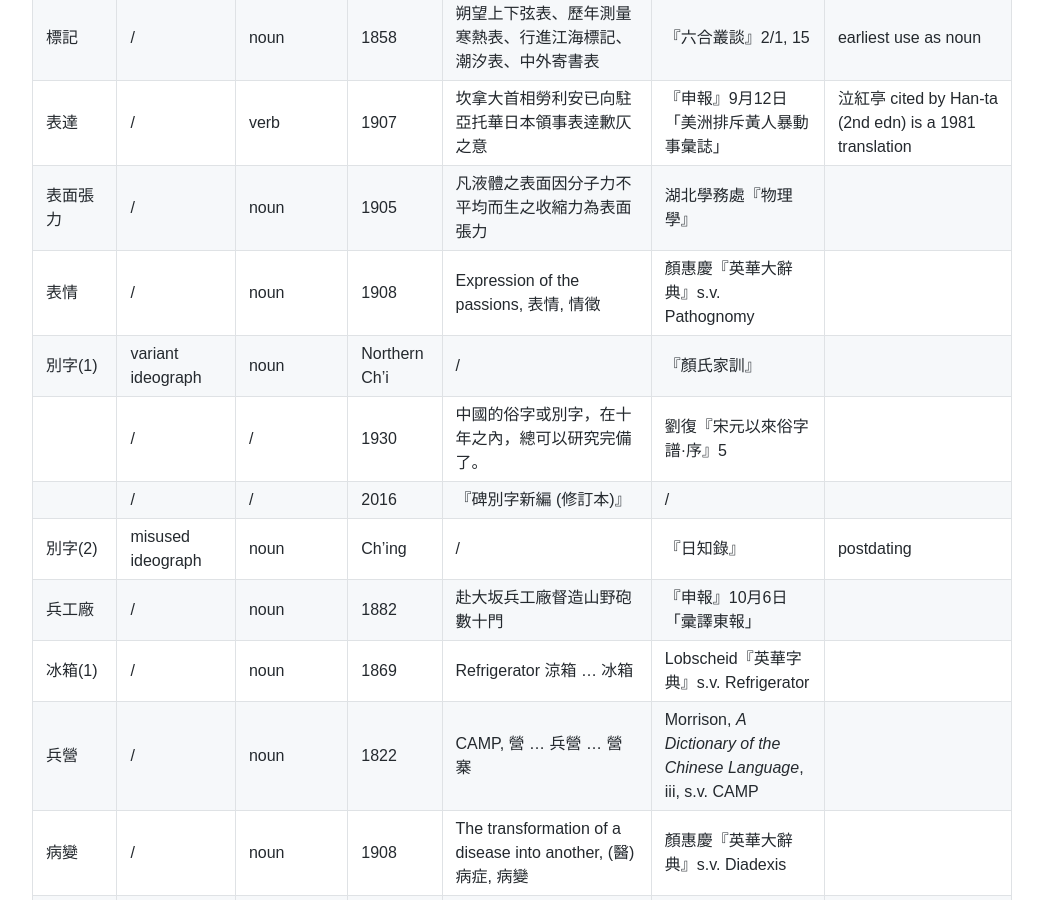
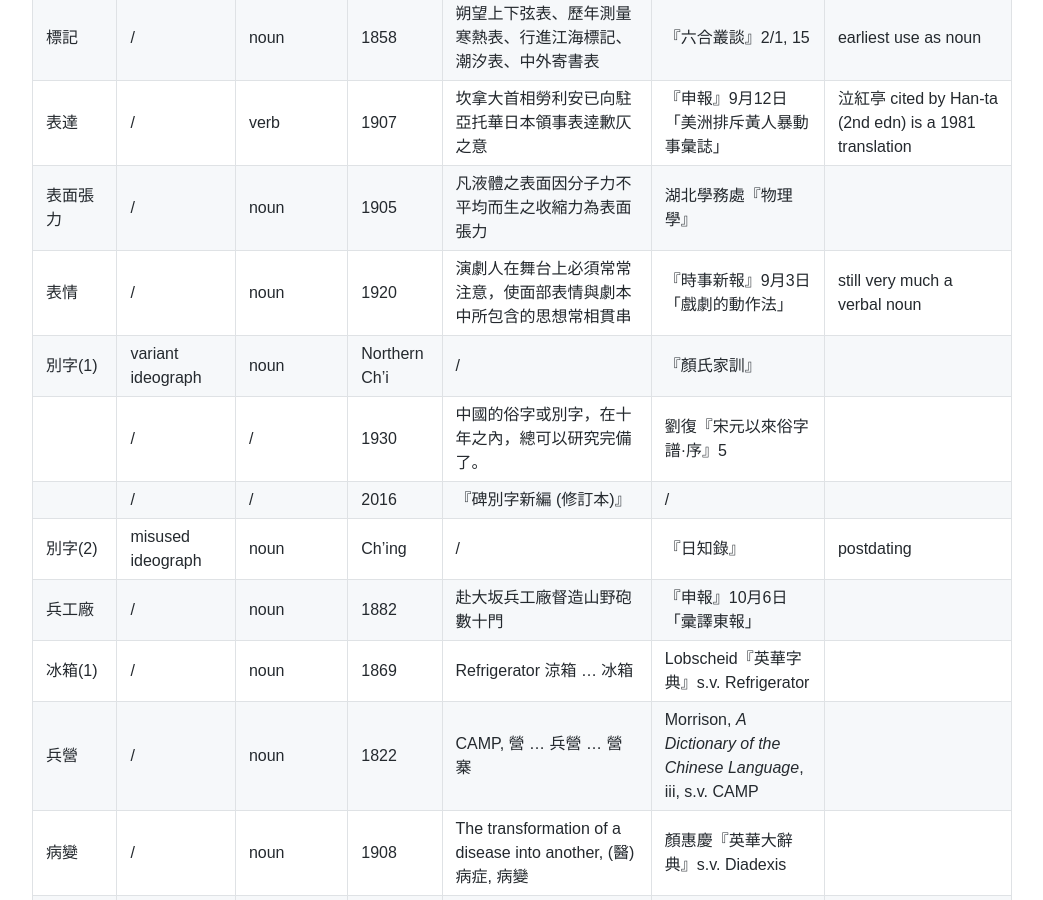
Before and after one commit to t18d/HuangSupplement, a Jekyll site: the page built from build/b.md, in a window 1280 px wide and 900 px high, scrolled down 7408 px. Shown: the whole window, without its empty margins (118-1161 px from the left). Built offline with Jekyll 4.4.1, drawn with Linux system fonts in a browser that asks for light colours; some web fonts are replaced.

Commit message:
Fix 表情

```diff
--- a/build/b.md
+++ b/build/b.md
@@ -122,7 +122,7 @@ Lemma|Sense|Word Class|Year|Quotation|Source|Note|
 標記|/|noun|1858|朔望上下弦表、歷年測量寒熱表、行進江海標記、潮汐表、中外寄書表|『六合叢談』2/1, 15|earliest use as noun|
 表達|/|verb|1907|坎拿大首相勞利安已向駐亞托華日本領事表逹歉仄之意|『申報』9月12日「美洲排斥黃人暴動事彙誌」|泣紅亭 cited by Han-ta (2nd edn) is a 1981 translation|
 表面張力|/|noun|1905|凡液體之表面因分子力不平均而生之收縮力為表面張力|湖北學務處『物理學』||
-表情|/|noun|1908|Expression of the passions, 表情, 情徵|顏惠慶『英華大辭典』s.v. Pathognomy||
+表情|/|noun|1920|演劇人在舞台上必須常常注意，使面部表情與劇本中所包含的思想常相貫串|『時事新報』9月3日「戲劇的動作法」|still very much a verbal noun|
 別字(1)|variant ideograph|noun|Northern Ch'i|/|『顏氏家訓』||
 |/|/|1930|中國的俗字或別字，在十年之內，總可以研究完備了。|劉復『宋元以來俗字譜·序』5||
 |/|/|2016|『碑別字新編 (修訂本)』|/||
--- a/dict/b.csv
+++ b/dict/b.csv
@@ -105,7 +105,7 @@ Lemma,Sense,Word Class,Year,Quotation,Source,Note
 標記,/,noun,1858,朔望上下弦表、歷年測量寒熱表、行進江海標記、潮汐表、中外寄書表,"『六合叢談』2/1, 15",earliest use as noun
 表達,/,verb,1907,坎拿大首相勞利安已向駐亞托華日本領事表逹歉仄之意,『申報』9月12日「美洲排斥黃人暴動事彙誌」,泣紅亭 cited by Han-ta (2nd edn) is a 1981 translation
 表面張力,/,noun,1905,凡液體之表面因分子力不平均而生之收縮力為表面張力,湖北學務處『物理學』,
-表情,/,noun,1908,"Expression of the passions, 表情, 情徵",顏惠慶『英華大辭典』s.v. Pathognomy,
+表情,/,noun,1920,演劇人在舞台上必須常常注意，使面部表情與劇本中所包含的思想常相貫串,『時事新報』9月3日「戲劇的動作法」,still very much a verbal noun
 別字(1),variant ideograph,noun,Northern Ch'i,/,『顏氏家訓』,
 ,/,/,1930,中國的俗字或別字，在十年之內，總可以研究完備了。,劉復『宋元以來俗字譜·序』5,
 ,/,/,2016,『碑別字新編 (修訂本)』,/,
```
Also changed, not shown: other parts of build/b.md (+1 -1 lines), README.md (+1 -1 lines), Yang Ch’ih 近代漢字詞史研究文獻目錄.csv.
